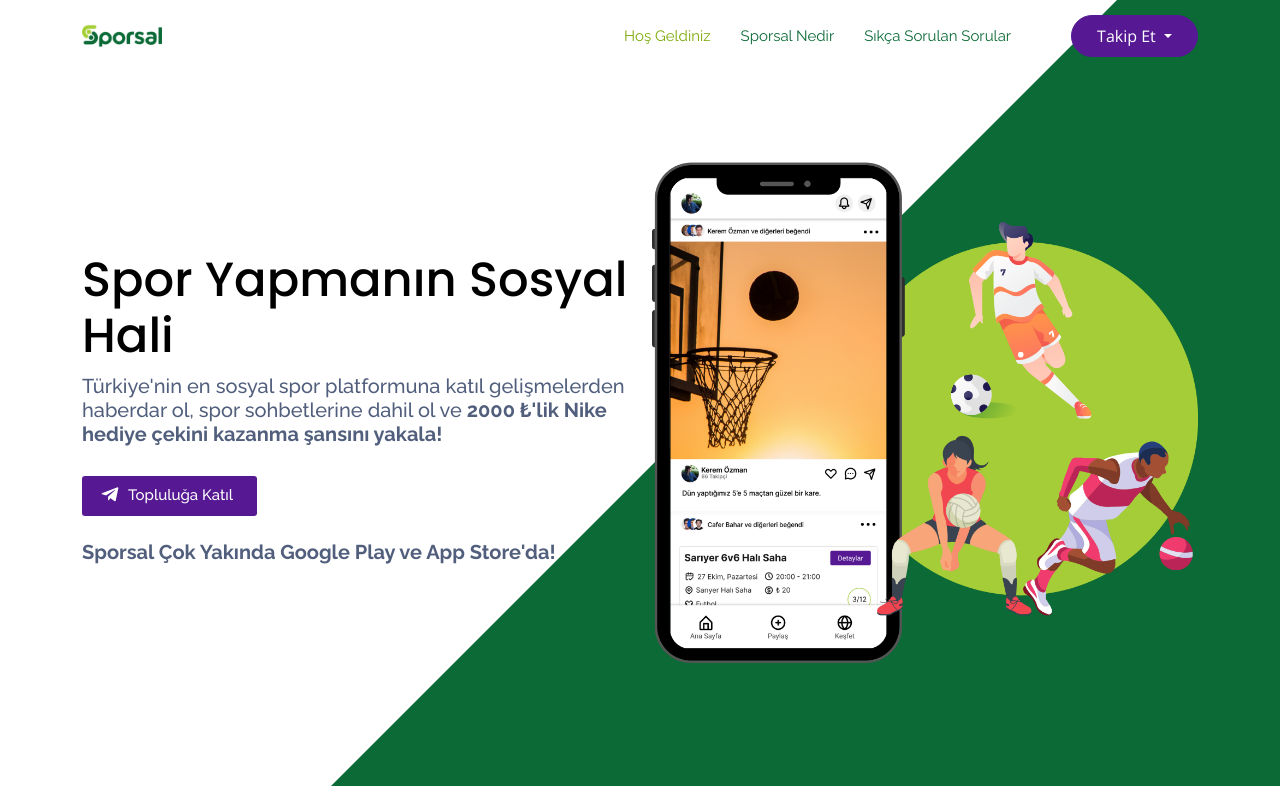
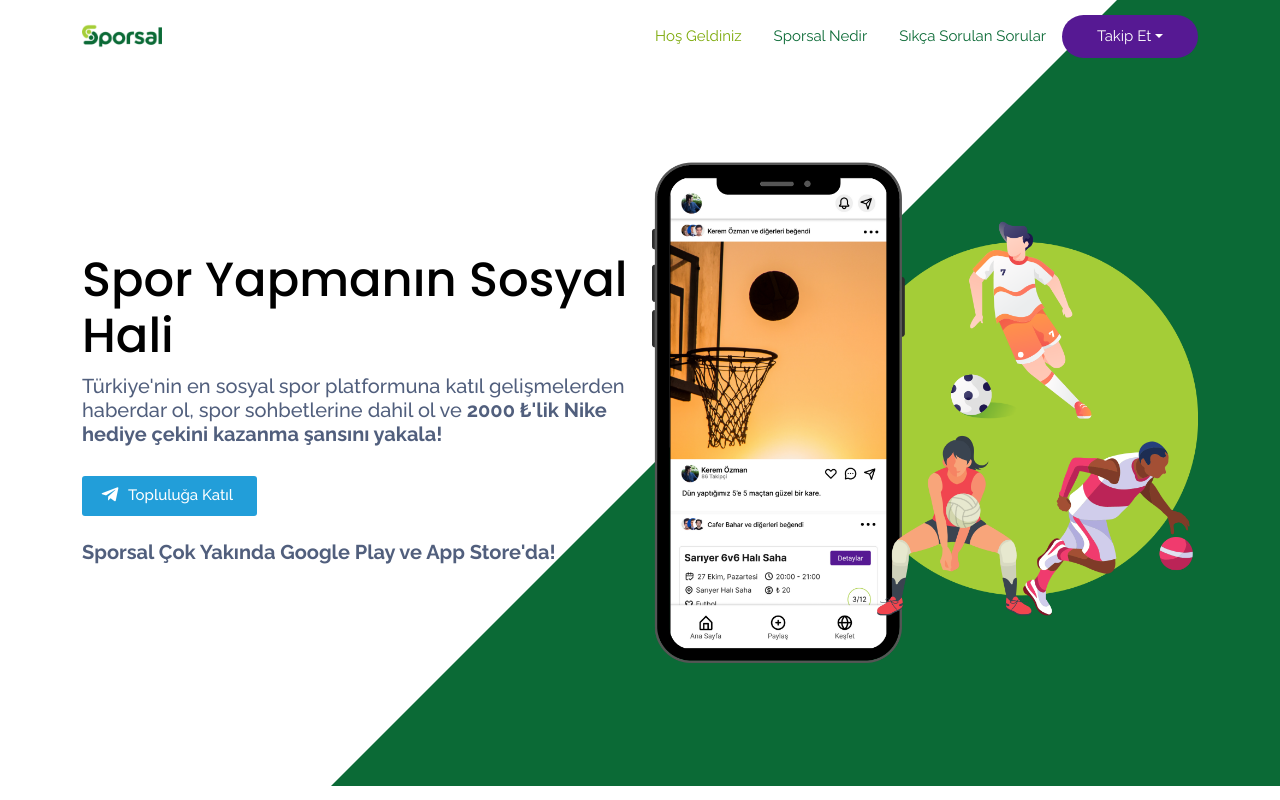
Before and after one commit to Kerem-Ozman/Kerem-Ozman.github.io, a plain HTML site: page index.html in a window 1280 px wide. Shown: the top 800 px of the page. Drawn offline with nearby package versions, Linux system fonts and the light colour scheme.

Commit message:
fixed dropdown bug and changed button color

```diff
--- a/assets/css/style.css
+++ b/assets/css/style.css
@@ -133,7 +133,6 @@ h1, h2, h3, h4, h5, h6 {
   display: flex;
   align-items: center;
   justify-content: space-between;
-  padding: 10px 0 10px 30px;
   font-family: "Raleway", sans-serif;
   font-size: 15px;
   color: #0b6a36;
@@ -185,7 +184,7 @@ h1, h2, h3, h4, h5, h6 {
 .navbar .dropdown ul {
   display: block;
   position: absolute;
-  left: 14px;
+  right: 0;
   top: calc(100% + 30px);
   margin: 0;
   padding: 10px 0;
--- a/index.html
+++ b/index.html
@@ -38,6 +38,26 @@
 
 <body>
 
+  <style>
+    @media (min-width: 992px) {
+      .navbar-dropdown-button {
+        padding: 10px 35px 10px 35px;
+        background: #561993;
+        border-color: #561993;
+        border-radius: 30px;
+      }
+    }
+    @media (max-width: 992px) {
+      .navbar-dropdown-button {
+        margin: 0 10px 0 10px;
+        background: #561993;
+        border-color: #561993;
+        border-radius: 30px;
+      }
+    }
+
+  </style>
+
   <!-- ======= Header ======= -->
   <header id="header" class="fixed-top  header-transparent ">
     <div class="container d-flex align-items-center justify-content-between">
@@ -55,17 +75,17 @@
           <!-- <li><a class="nav-link scrollto" href="#gallery">Arayüzler</a></li> -->
           <li><a class="nav-link scrollto" href="#faq">Sıkça Sorulan Sorular</a></li>
           <!-- <li><a class="nav-link scrollto" href="#contact">Abone Ol</a></li> -->
-          <div class="dropdown">
-            <button class="btn btn-secondary dropdown-toggle" type="button" id="dropdownMenuButton1" data-bs-toggle="dropdown" aria-expanded="false">
+          <li class="nav-item dropdown">
+            <a class="navbar-dropdown-button nav-link dropdown-toggle text-white" href="#" id="navbarDarkDropdownMenuLink" role="button" data-bs-toggle="dropdown" aria-expanded="false">
               Takip Et
-            </button>
+            </a>
             <ul class="dropdown-menu" aria-labelledby="dropdownMenuButton1">
               <li><a class="dropdown-item" href="https://www.instagram.com/sporsal.co/" target="_blank">Instagram</a></li>
               <li><a class="dropdown-item" href="https://www.facebook.com/Sporsal-106470868521329" target="_blank">Facebook</a></li>
               <li><a class="dropdown-item" href="https://twitter.com/sporsalco" target="_blank">Twitter</a></li>
               <li><a class="dropdown-item" href="https://t.me/sporsalco" target="_blank">Telegram</a></li>
             </ul>
-          </div>
+          </li>
         </ul>
         <i class="bi bi-list mobile-nav-toggle"></i>
       </nav><!-- .navbar -->
@@ -84,7 +104,7 @@
             <h2 class="h2">Türkiye'nin en sosyal spor platformuna katıl gelişmelerden haberdar ol, spor sohbetlerine dahil ol ve <b>2000 ₺'lik Nike hediye çekini kazanma şansını yakala!</b></h2>
             <!-- <a href="#" class="download-btn"><i class="bx bxl-play-store"></i> Çok Yakında</a>
             <a href="#" class="download-btn"><i class="bx bxl-apple"></i> Çok Yakında</a> -->
-            <a href="https://t.me/sporsalco" target="_blank" class="download-btn mb-4"><i class="bx bxl-telegram"></i> Topluluğa Katıl</a>
+            <a href="https://t.me/sporsalco" target="_blank" class="download-btn mb-4" style="background-color: #229ED9;"><i class="bx bxl-telegram"></i> Topluluğa Katıl</a>
             <h2><b>Sporsal Çok Yakında Google Play ve App Store'da!</b></h2>
           </div>
         </div>
```
